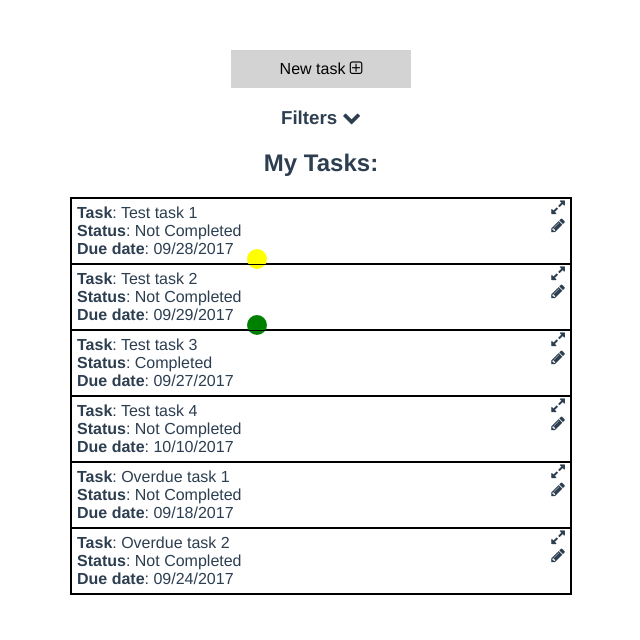
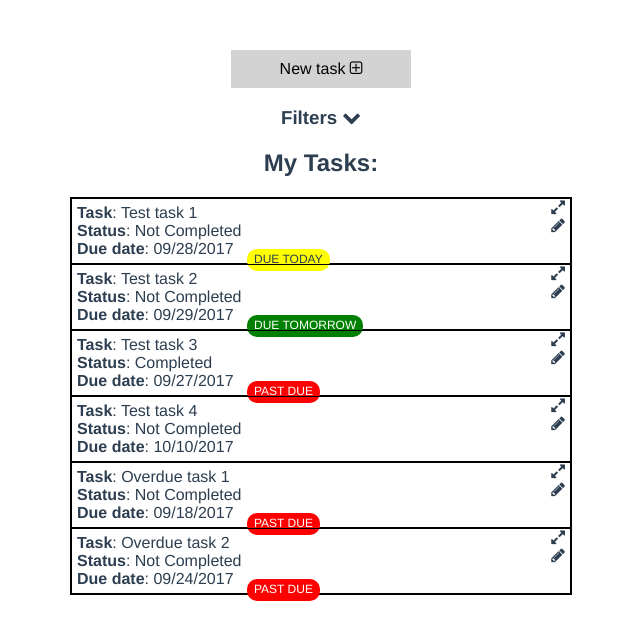
Before and after one commit to axprin/tasks-todo, a Vue app: page / in a window 1280 px wide. Shown: the top 640 px of the page, without its empty margins (319-959 px from the left). Built offline with nearby package versions, Linux system fonts and the light colour scheme.

Commit message:
fleshes out indicator functionality

```diff
--- a/src/components/Task.vue
+++ b/src/components/Task.vue
@@ -80,6 +80,9 @@ export default {
       } else if (moment(this.task.dueDate).isSame(moment().add(1, 'day'), 'date')) {
         // set indicator to Yellow if due date is today
         this.indicatorState = 'tomorrow';
+      } else if (moment(this.task.dueDate).isBefore(moment(), 'date')) {
+        // set indicator to Red if due date has already passed
+        this.indicatorState = 'past';
       } else {
         // otherwise, remove indicator
         this.indicatorState = '';
@@ -150,16 +153,33 @@ export default {
   }
   .due-indicator {
     height: 20px;
-    width: 20px;
     position: absolute;
     border-radius: 10px;
     top: 50px;
     left: 175px;
+    padding: 0 7px 2px;;
     &.today {
       background-color: yellow;
+      &:after {
+        content: 'DUE TODAY';
+        font-size: 12px;
+      }
     }
     &.tomorrow {
       background-color: green;
+      &:after {
+        content: 'DUE TOMORROW';
+        font-size: 12px;
+        color: white;
+      }
+    }
+    &.past {
+      background-color: red;
+      &:after {
+        content: 'PAST DUE';
+        font-size: 12px;
+        color: white;
+      }
     }
   }
   .task-name {
```
